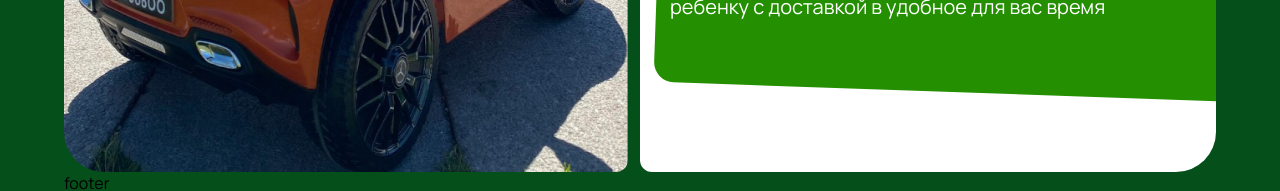
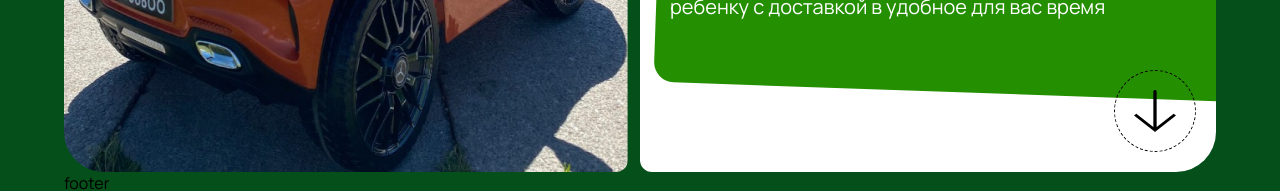
Before and after one commit to Zrossiz/pushishki_client, a Next.js app: page / in a window 1280 px wide. Shown: the part 1864-2055 px from the top of the page. Built offline with nearby package versions, Linux system fonts and the light colour scheme.

Commit message:
feat: added anchor for contacts

```diff
--- a/src/pages/index.tsx
+++ b/src/pages/index.tsx
@@ -100,6 +100,9 @@ const Home = () => {
               </li>
             </ul>
           </div>
+          <a href="#" className={styles.iconWrapper}>
+            <Image src={'/icons/TopArrow.svg'} width={42} height={42} alt="Контакты" />
+          </a>
         </div>
       </section>
     </>
--- a/src/styles/Home.module.scss
+++ b/src/styles/Home.module.scss
@@ -173,5 +173,27 @@
                 color: #fff;
             }
         }
+
+        .iconWrapper {
+            display: flex;
+            justify-content: center;
+            align-items: center;
+            position: absolute;
+            z-index: 10;
+            border: 1px dashed #000;
+            border-radius: 50%;
+            width: 80px;
+            height: 80px;
+            right: 20px;
+            bottom: 20px;
+
+            &:hover {
+                border-style: solid;
+            }
+
+            img {
+                transform: rotate(180deg);
+            }
+        }
     }
 }
--- a/src/styles/globals.css
+++ b/src/styles/globals.css
@@ -1,3 +1,7 @@
+html {
+    scroll-behavior: smooth;
+}
+
 body {
     margin: 0;
     padding: 0;
```
